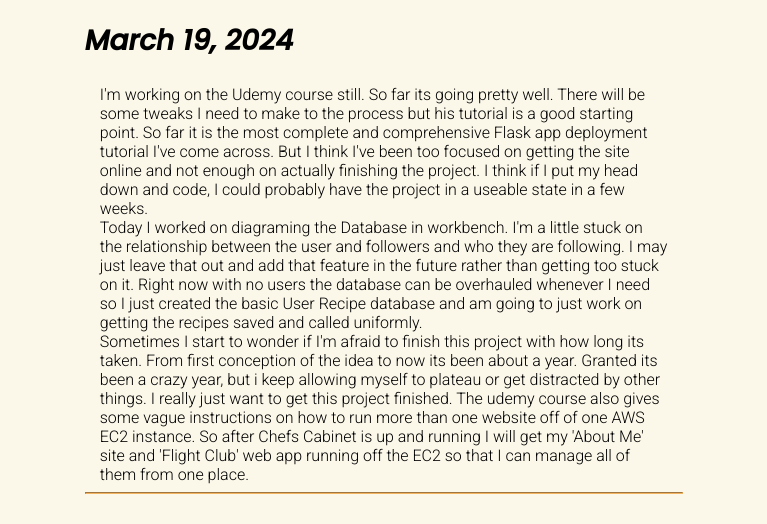
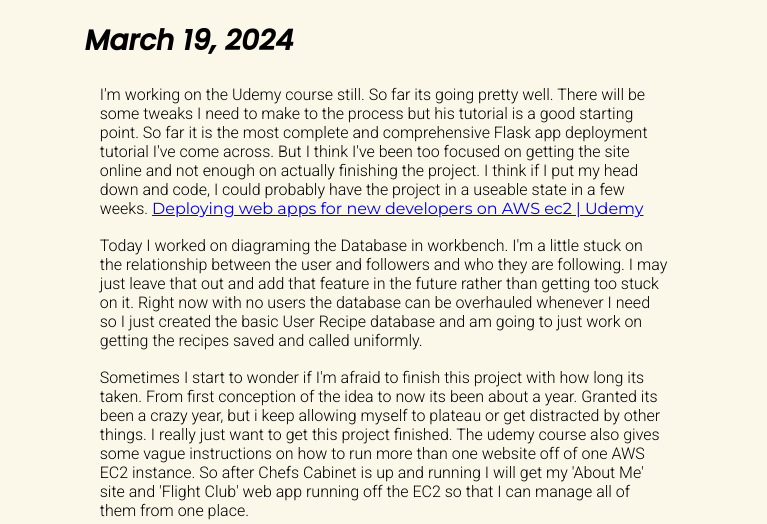
Before and after one commit to jorted-runner/chefs-cabinet-static, a plain HTML site: page dev_log.html in a window 1280 px wide. Shown: the part 204-728 px from the top of the page, without its empty margins (256-1023 px from the left). Drawn offline with Linux system fonts and the light colour scheme.

Commit message:
Dev Log Update

```diff
--- a/dev_log.html
+++ b/dev_log.html
@@ -30,10 +30,13 @@
             <h1>March 19, 2024</h1>
             <p>
                 I'm working on the Udemy course still. So far its going pretty well. There will be some tweaks I need to make to the process but his tutorial is a good starting point. So far it is the most complete and comprehensive Flask app deployment tutorial I've come across. But I think I've been too focused on getting the site online and not enough on actually finishing the project. I think if I put my head down and code, I could probably have the project in a useable state in a few weeks.
+                <a href="https://www.udemy.com/course/deploying-web-apps-simplified-quick-or-in-depth-on-aws/?couponCode=ACCAGE0923">Deploying web apps for new developers on AWS ec2 | Udemy</a>
             </p>
+            <br>
             <p>
                 Today I worked on diagraming the Database in workbench. I'm a little stuck on the relationship between the user and followers and who they are following. I may just leave that out and add that feature in the future rather than getting too stuck on it. Right now with no users the database can be overhauled whenever I need so I just created the basic User Recipe database and am going to just work on getting the recipes saved and called uniformly.
             </p>
+            <br>
             <p>
                 Sometimes I start to wonder if I'm afraid to finish this project with how long its taken. From first conception of the idea to now its been about a year. Granted its been a crazy year, but i keep allowing myself to plateau or get distracted by other things. I really just want to get this project finished. The udemy course also gives some vague instructions on how to run more than one website off of one AWS EC2 instance. So after Chefs Cabinet is up and running I will get my 'About Me' site and 'Flight Club' web app running off the EC2 so that I can manage all of them from one place.
             </p>
```
